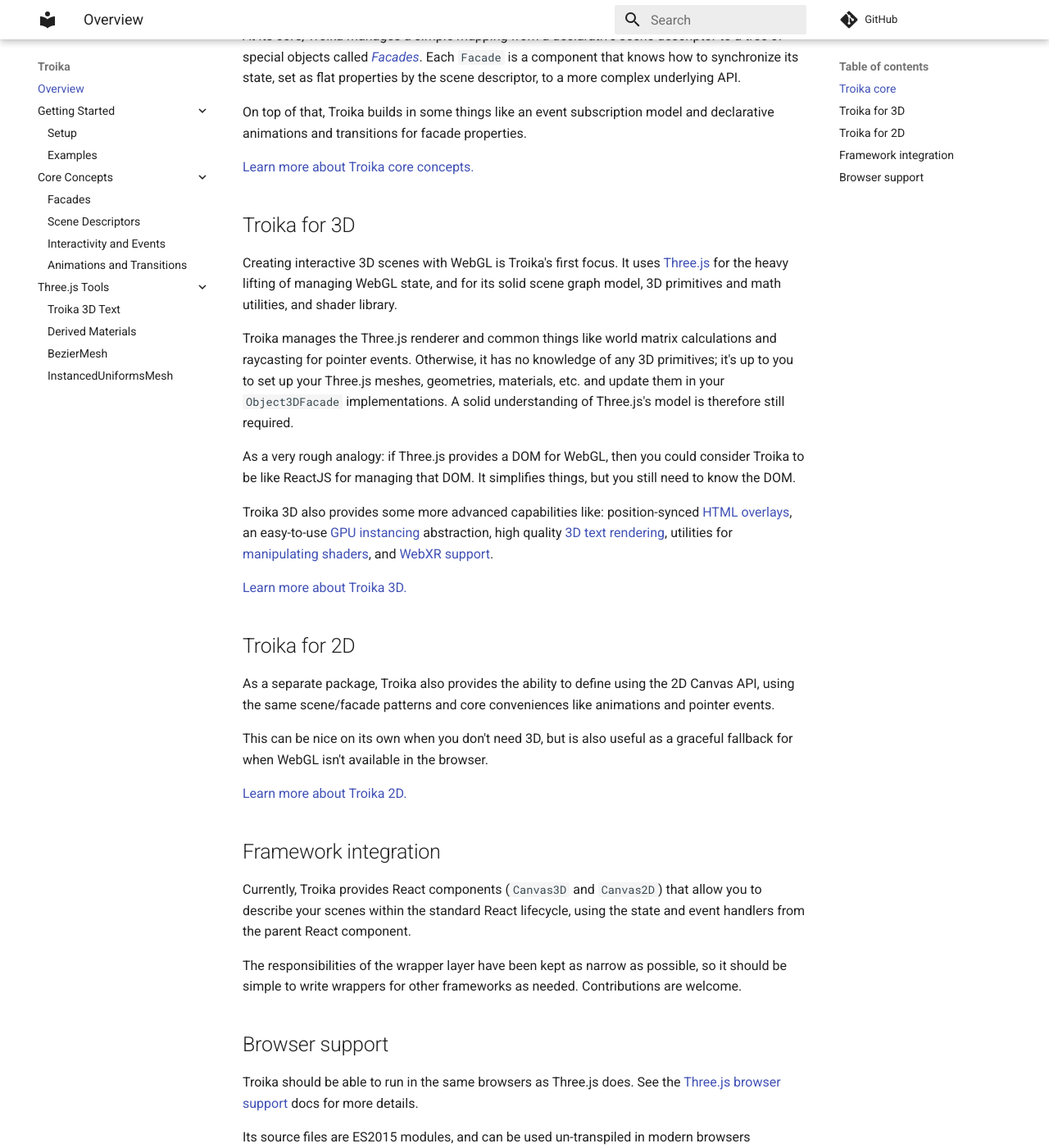
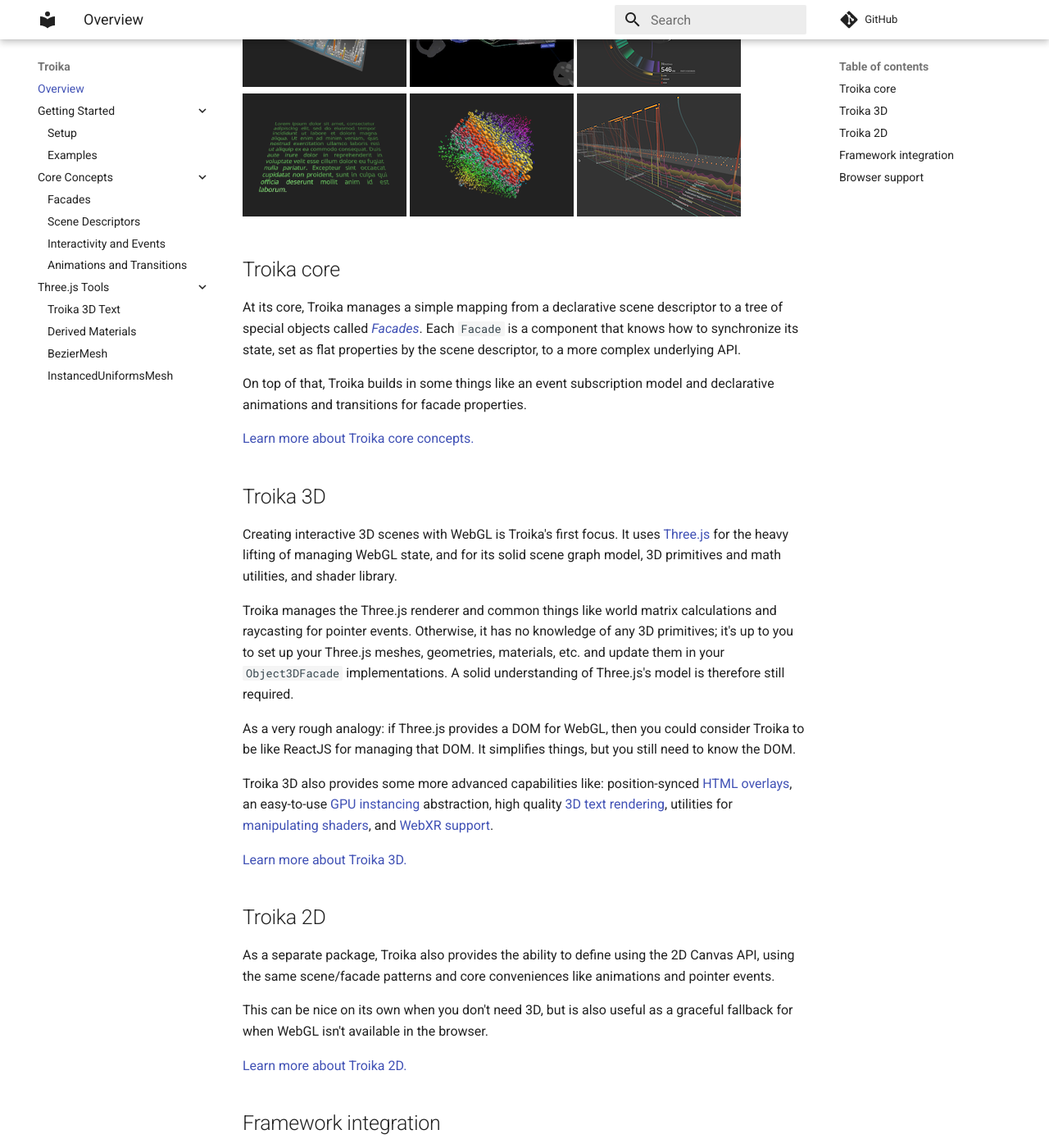
Before and after one commit to protectwise/troika, an MkDocs documentation site: the page built from docs/index.md, in a window 1280 px wide and 1400 px high, scrolled down 601 px. Shown: the whole window at 82% size. Built offline with MkDocs 1.6.1 and Material for MkDocs 9.7.7, drawn with Linux system fonts in a browser that asks for light colours; comment, search, counter and statistics services are not loaded.

Commit message:
docs: add/update main page thumbnails

```diff
--- a/docs/index.md
+++ b/docs/index.md
@@ -15,6 +15,12 @@
 
 Troika's main goal is to take aspects of developing interactive graphics that you almost always need, but are difficult to manage yourself, and make them as easy as possible.
 
+[![3D Bar Chart Example](./images/city-thumbnail.png)](https://troika-examples.netlify.com/#citygrid)
+[![Layered Timeline](./images/globe-connections-thumbnail.png)](https://troika-examples.netlify.app/#globeConnections)
+[![ProtectWise: Protocol Threat Graph](./images/pw-protocol-threats-thumbnail.png)](https://twitter.com/lojjic/status/1360290173427322883)
+[![3D Text Rendering](./images/text-thumbnail.png)](https://troika-examples.netlify.com/#text)
+[![GPU Instancing](./images/instancing-thumbnail.png)](https://troika-examples.netlify.com/#instanceable)
+[![Layered Timeline](./images/layered-timeline-thumbnail.png)](https://twitter.com/lojjic/status/1357102689210019844)
 
 ## Troika core
 
@@ -25,7 +31,7 @@
 [Learn more about Troika core concepts.](troika-core/facades.md)
 
 
-## Troika for 3D
+## Troika 3D
 
 Creating interactive 3D scenes with WebGL is Troika's first focus. It uses [Three.js](https://threejs.org) for the heavy lifting of managing WebGL state, and for its solid scene graph model, 3D primitives and math utilities, and shader library.
 
@@ -33,18 +39,18 @@
 
 As a very rough analogy: if Three.js provides a DOM for WebGL, then you could consider Troika to be like ReactJS for managing that DOM. It simplifies things, but you still need to know the DOM.
 
-Troika 3D also provides some more advanced capabilities like: position-synced [HTML overlays](troika-3d/3d-html-overlays.md), an easy-to-use [GPU instancing](troika-3d/3d-instancing.md) abstraction, high quality [3D text rendering](troika-3d/3d-text.md), utilities for [manipulating shaders](troika-3d/3d-shader-utils.md), and [WebXR support](troika-xr/3d-webxr.md).
+Troika 3D also provides some more advanced capabilities like: position-synced [HTML overlays](troika-3d/html-overlays.md), an easy-to-use [GPU instancing](troika-3d/instancing.md) abstraction, high quality [3D text rendering](troika-three-text/index.md), utilities for [manipulating shaders](troika-three-utils/createDerivedMaterial.md), and [WebXR support](troika-xr/index.md).
 
-[Learn more about Troika 3D.](troika-3d/3d-overview.md)
+[Learn more about Troika 3D.](troika-3d/index.md)
 
 
-## Troika for 2D
+## Troika 2D
 
 As a separate package, Troika also provides the ability to define using the 2D Canvas API, using the same scene/facade patterns and core conveniences like animations and pointer events.
 
 This can be nice on its own when you don't need 3D, but is also useful as a graceful fallback for when WebGL isn't available in the browser.
 
-[Learn more about Troika 2D.](troika-2d/2d-overview.md)
+[Learn more about Troika 2D.](troika-2d/index.md)
 
 
 ## Framework integration
```
Also changed, not shown: README.md (+5 -3 lines), docs/images/globe-connections-thumbnail.png (added), docs/images/layered-timeline-thumbnail.png (added), docs/images/pw-protocol-threats-thumbnail.png (added), docs/images/pw-protocol-threats.png (added).
